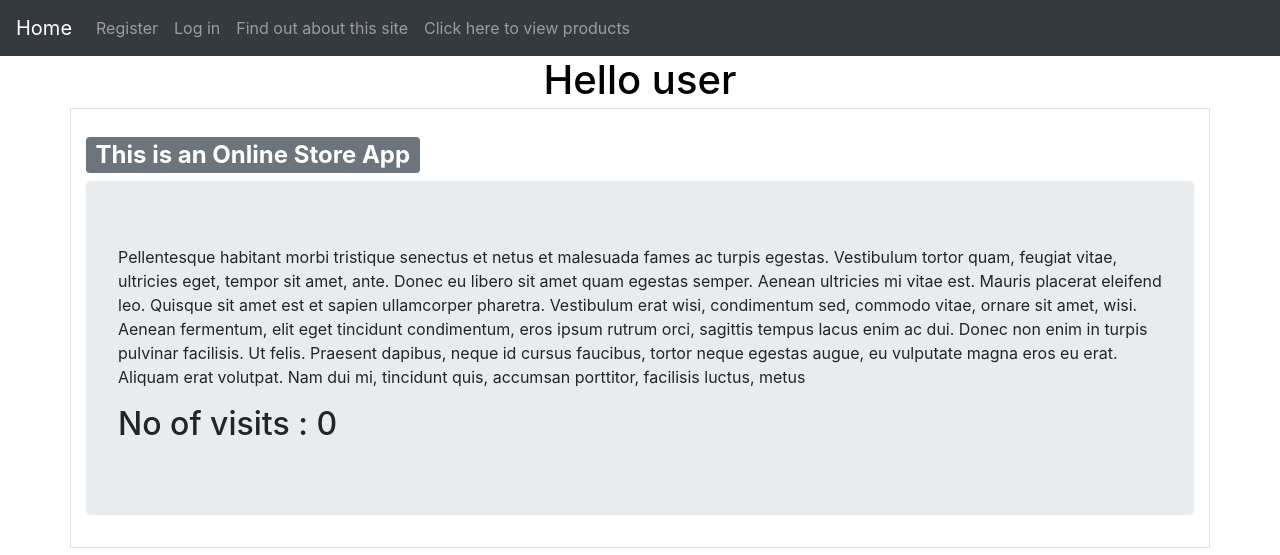
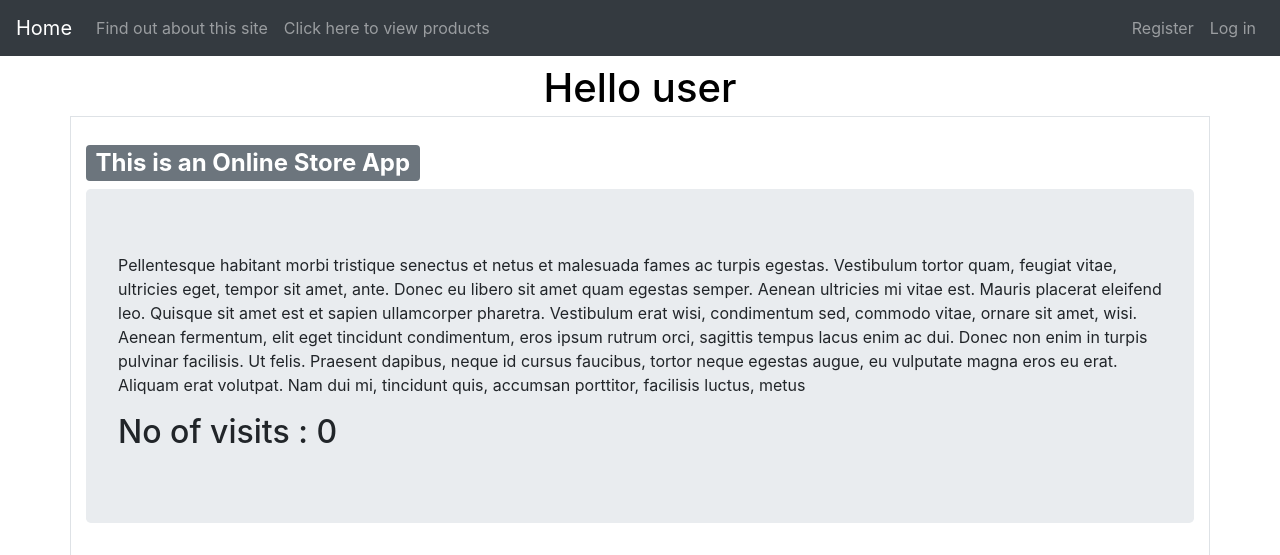
Before and after one commit to jalajkhanna/django_lab, a Django app: page /about/ in a window 1280 px wide. Shown: the top 555 px of the page. Run offline with Django 3.2, Linux system fonts and the light colour scheme; some libraries are stand-ins or nearby versions.

Commit message:
some ui changes

```diff
--- a/myapp/templates/myapp/base.html
+++ b/myapp/templates/myapp/base.html
@@ -10,29 +10,35 @@
     <title>Online Store APP - {% block title %}Welcome!{% endblock %}</title></head>
 <body>
 <div>
-    <nav class="navbar navbar-expand-lg navbar-dark bg-dark">
+    <nav class="navbar navbar-expand-lg navbar-dark bg-dark mb-2">
         <a class="navbar-brand" href="{% url 'myapp:index' %}">Home</a>
         <button class="navbar-toggler" type="button" data-toggle="collapse" data-target="#navbarNavAltMarkup"
                 aria-controls="navbarNavAltMarkup" aria-expanded="false" aria-label="Toggle navigation">
             <span class="navbar-toggler-icon"></span>
         </button>
         <div class="collapse navbar-collapse" id="navbarNavAltMarkup">
-            <div class="navbar-nav">
-                {% if user.is_authenticated %}
-                    <a class="nav-item nav-link active" href="{% url 'myapp:logout' %}">Logout <span class="sr-only">(current)</span></a>
-                    <a class="nav-item nav-link" href="{% url 'myapp:myorders' %}">My Orders</a>
-                {% else %}
-                    <a class="nav-item nav-link" href="{% url 'myapp:register' %}">Register</a>
-                    <a class="nav-item nav-link" href="{% url 'myapp:login' %}">Log in</a>
-                {% endif %}
+            <div class="navbar-nav mr-auto">
+
                 <a class="nav-item nav-link" href="{% url 'myapp:about' %}">Find out about this
                     site</a>
                 <a class="nav-item nav-link" href="{% url 'myapp:products' %}">Click here to view products</a>
+            </div>
+            <div class="navbar-nav ml-auto">
+                {% if user.is_authenticated %}
 
+                    <a class="nav-item nav-link" href="{% url 'myapp:myorders' %}">My Orders</a>
+                    <a class="nav-item nav-link active float-right" href="{% url 'myapp:logout' %}">Logout <span
+                            class="sr-only">(current)</span></a>
+
+                {% else %}
+                    <a class="nav-item nav-link float-right" href="{% url 'myapp:register' %}">Register</a>
+                    <a class="nav-item nav-link float-right" href="{% url 'myapp:login' %}">Log in</a>
+                {% endif %}
             </div>
         </div>
     </nav>
-    <h1 class="h1 mb-1">{% block myhdg %}Hello {% if user.is_authenticated %} {{ user.get_username }} {% else %} {{ 'user' }}
+    <h1 class="h1 mb-1">{% block myhdg %}Hello {% if user.is_authenticated %} {{ user.get_username }} {% else %}
+        {{ 'user' }}
     {% endif %}{% endblock %}</h1>
     <div class="container pt-4 border">
         {% block body_block %}*** {% endblock %}
```
